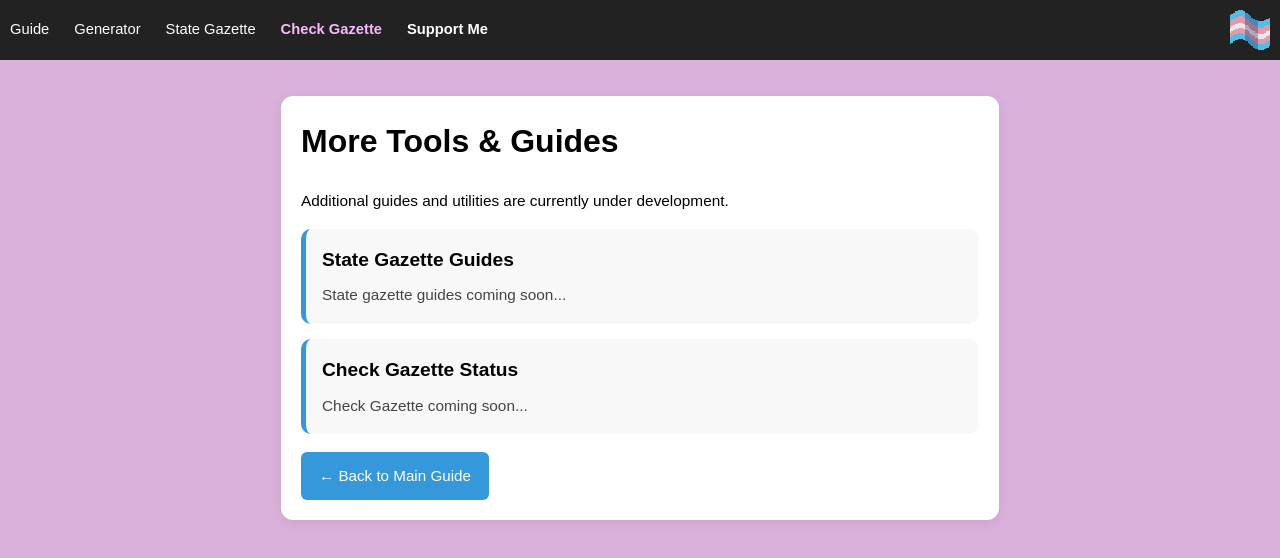
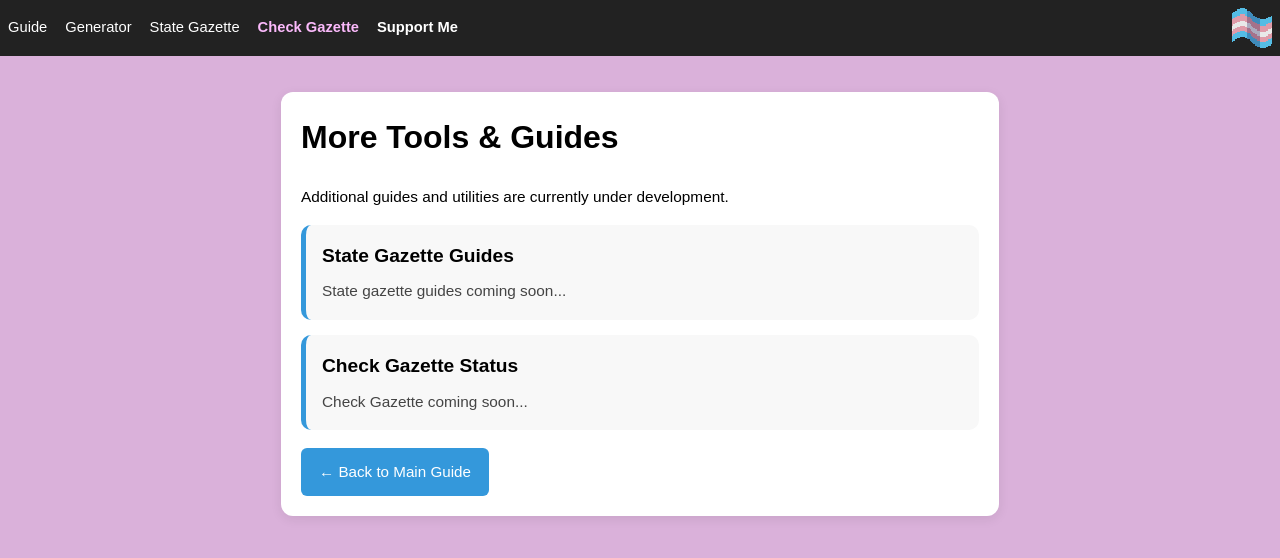
Before and after one commit to MensIsneM/Gazette, a plain HTML site: page Check-Notification.html in a window 1280 px wide. Drawn offline with Linux system fonts and the light colour scheme.

Commit message:
Update Check-Notification.html

```diff
--- a/Check-Notification.html
+++ b/Check-Notification.html
@@ -42,7 +42,7 @@ p {
 
 .nav {
   background: #222;
-  padding: 10px;
+  padding: 8px;
 
   position: sticky;
   top: 0;
@@ -51,12 +51,12 @@ p {
   display: flex;
   align-items: center;
   flex-wrap: wrap;
-  gap: 10px;
+  gap: 8px;
 }
 
 .nav a {
   color: white;
-  margin-right: 15px;
+  margin-right: 10px;
   text-decoration: none;
   font-size: 0.92rem;
 }
```
